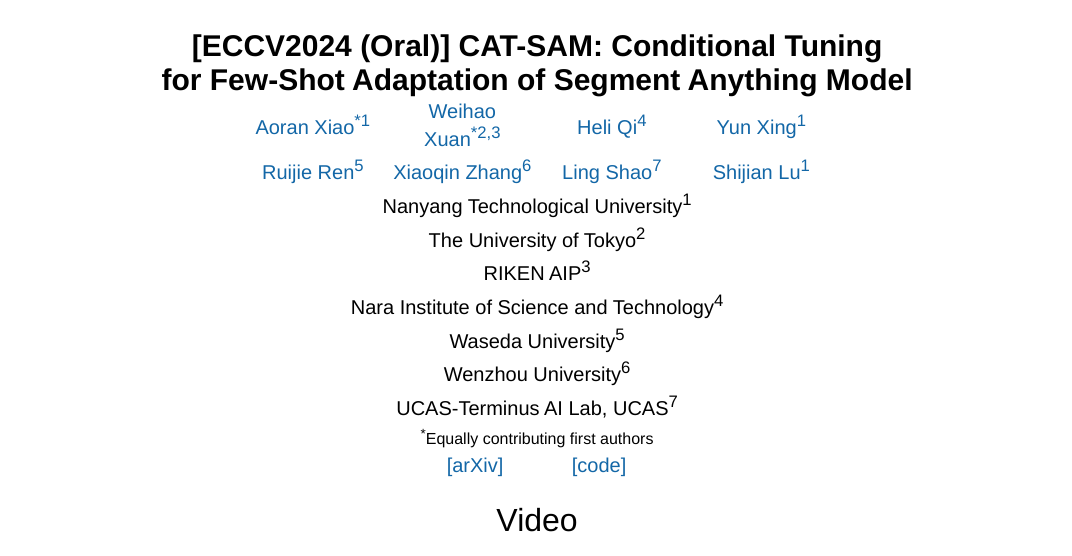
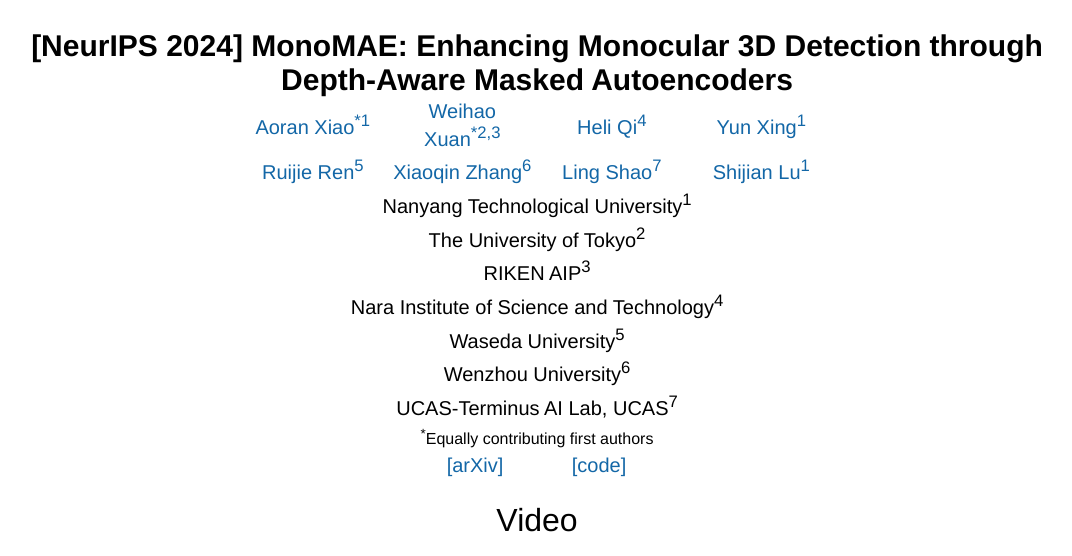
Before and after one commit to jiang-xueying/jiang-xueying.github.io, a Jekyll site: the page projects/MonoMAE.html, which Jekyll copies as it is, in a window 1280 px wide and 900 px high, cut to the strip 0-556 px from the top of the window. Shown: the whole strip, without its empty margins (103-1175 px from the left). Built offline with Jekyll 4.4.1, drawn with Linux system fonts in a browser that asks for light colours; comment, search, counter and statistics services are not loaded.

Commit message:
Update MonoMAE.html

```diff
--- a/projects/MonoMAE.html
+++ b/projects/MonoMAE.html
@@ -138,7 +138,7 @@
 <body>
 	<br>
 	<center>
-		<span style="font-size:30px"><b>[ECCV2024 (Oral)] CAT-SAM: Conditional Tuning <br>for Few-Shot Adaptation of Segment Anything Model</b></span>
+		<span style="font-size:30px"><b>[NeurIPS 2024] MonoMAE: Enhancing Monocular 3D Detection through Depth-Aware Masked Autoencoders</b></span>
 		<table align=center width=600px>
 			<table align=center width=600px>
 				<tr>
```
